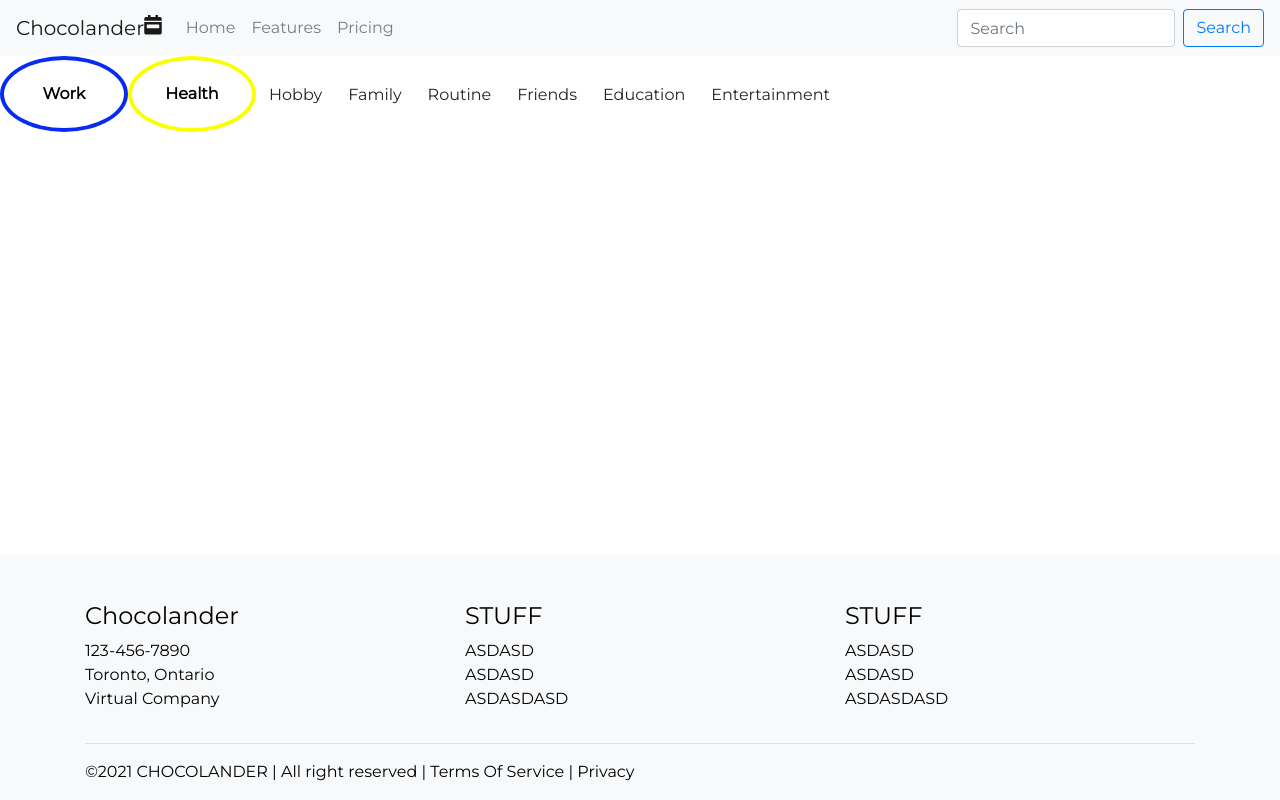
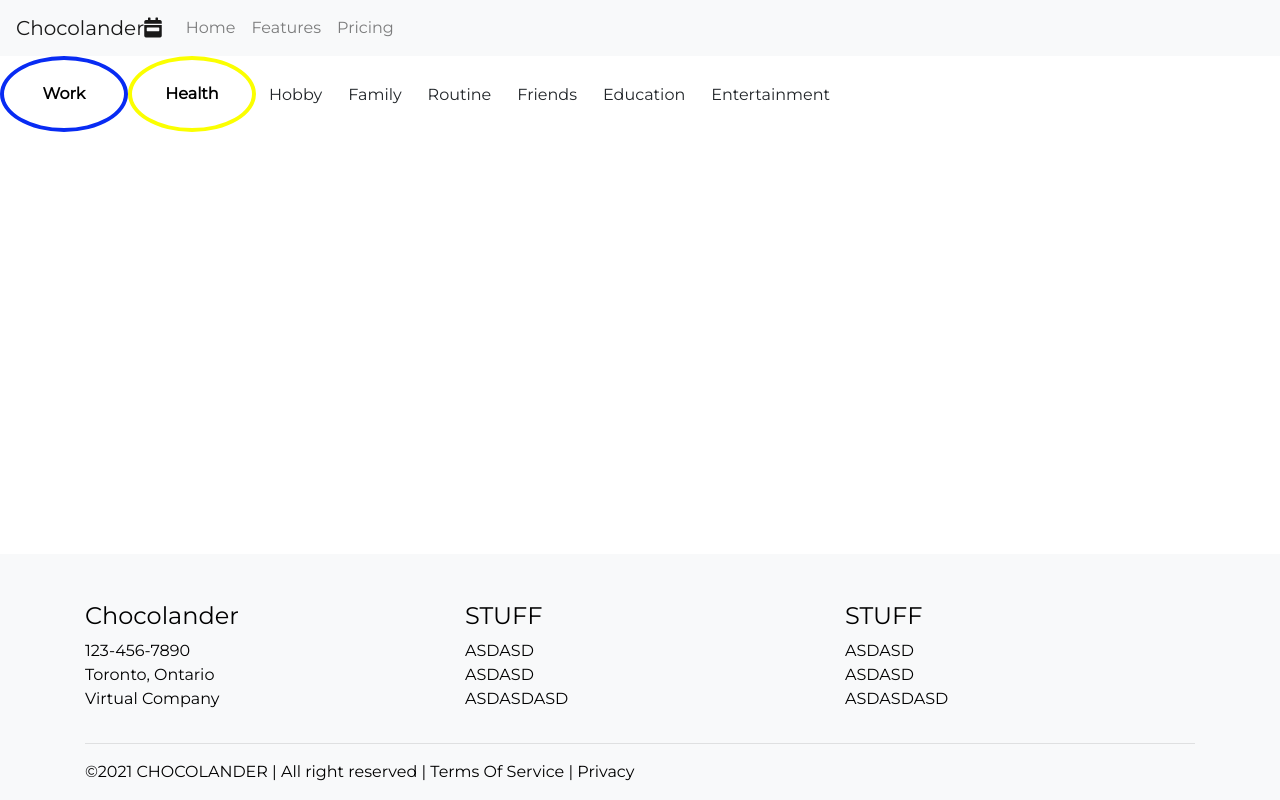
Before and after one commit to chocolander/time-tracking-manager, a React (Create React App) app: page / in a window 1280 px wide. Built offline with nearby package versions, Linux system fonts and the light colour scheme.

Commit message:
Header&Footer version3

```diff
--- a/src/components/Header/Header.css
+++ b/src/components/Header/Header.css
@@ -3,10 +3,7 @@
     overflow: hidden;
 }
 
-.fa-calendar-week {
-    width: 100%;
-    overflow: auto;
-}
+
 
 .nav a {
     float: left;
--- a/src/components/Header/Header.js
+++ b/src/components/Header/Header.js
@@ -9,17 +9,14 @@ class Header extends Component {
     <Navbar bg="light" variant="light">
           <Navbar.Brand href="#home">
         Chocolander
-        <i class="fas fa-calendar-week"></i>
+      <i class="fas fa-calendar-week"></i>
         </Navbar.Brand>
     <Nav className="mr-auto">
       <Nav.Link href="#home">Home</Nav.Link>
       <Nav.Link href="#features">Features</Nav.Link>
       <Nav.Link href="#pricing">Pricing</Nav.Link>
     </Nav>
-    <Form inline>
-      <FormControl type="text" placeholder="Search" className="mr-sm-2" />
-      <Button variant="outline-primary">Search</Button>
-    </Form>
+
   </Navbar>
           </div>
         );
```
Also changed, not shown: 1 other file (tests, documents, lock files or other folders).
